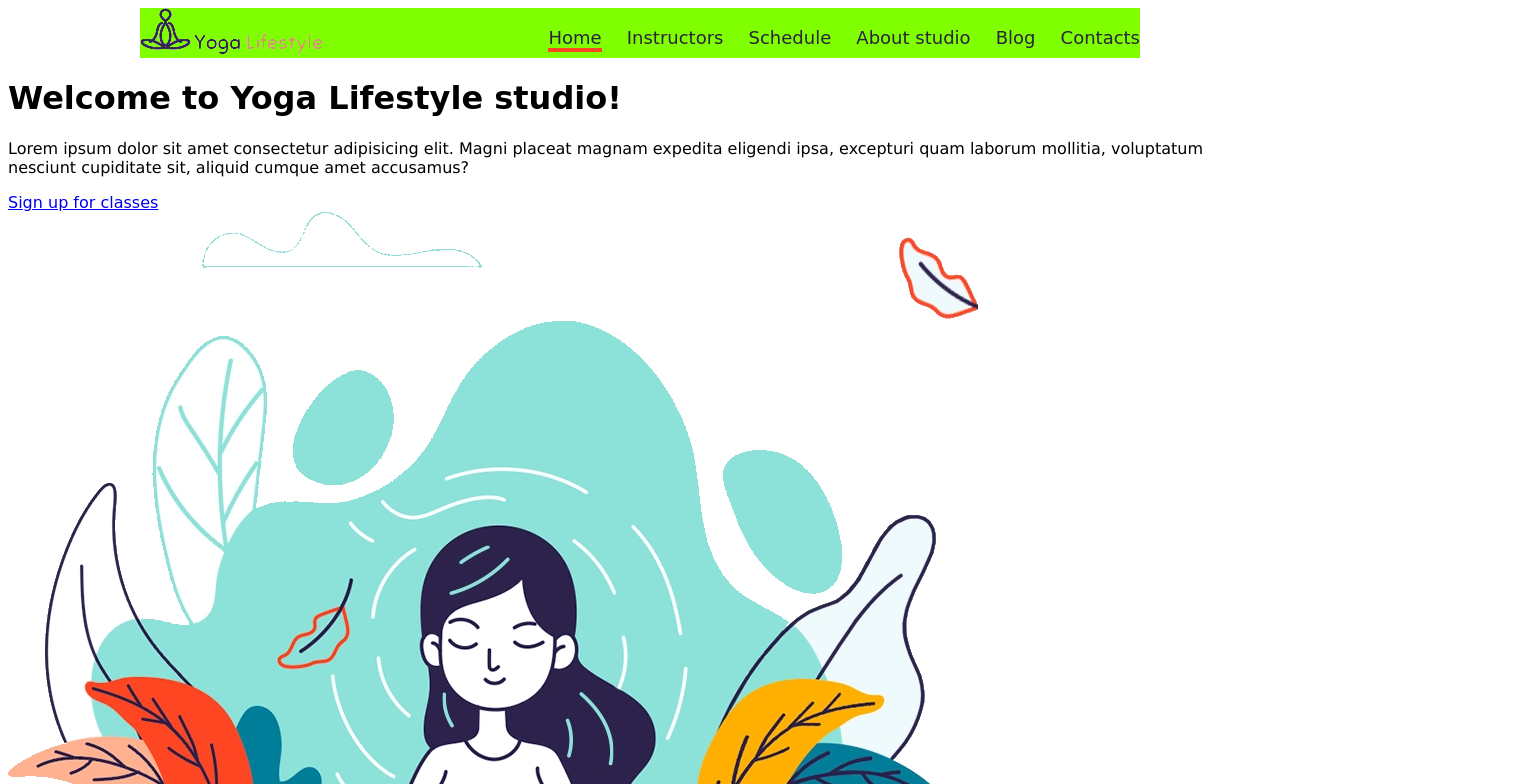
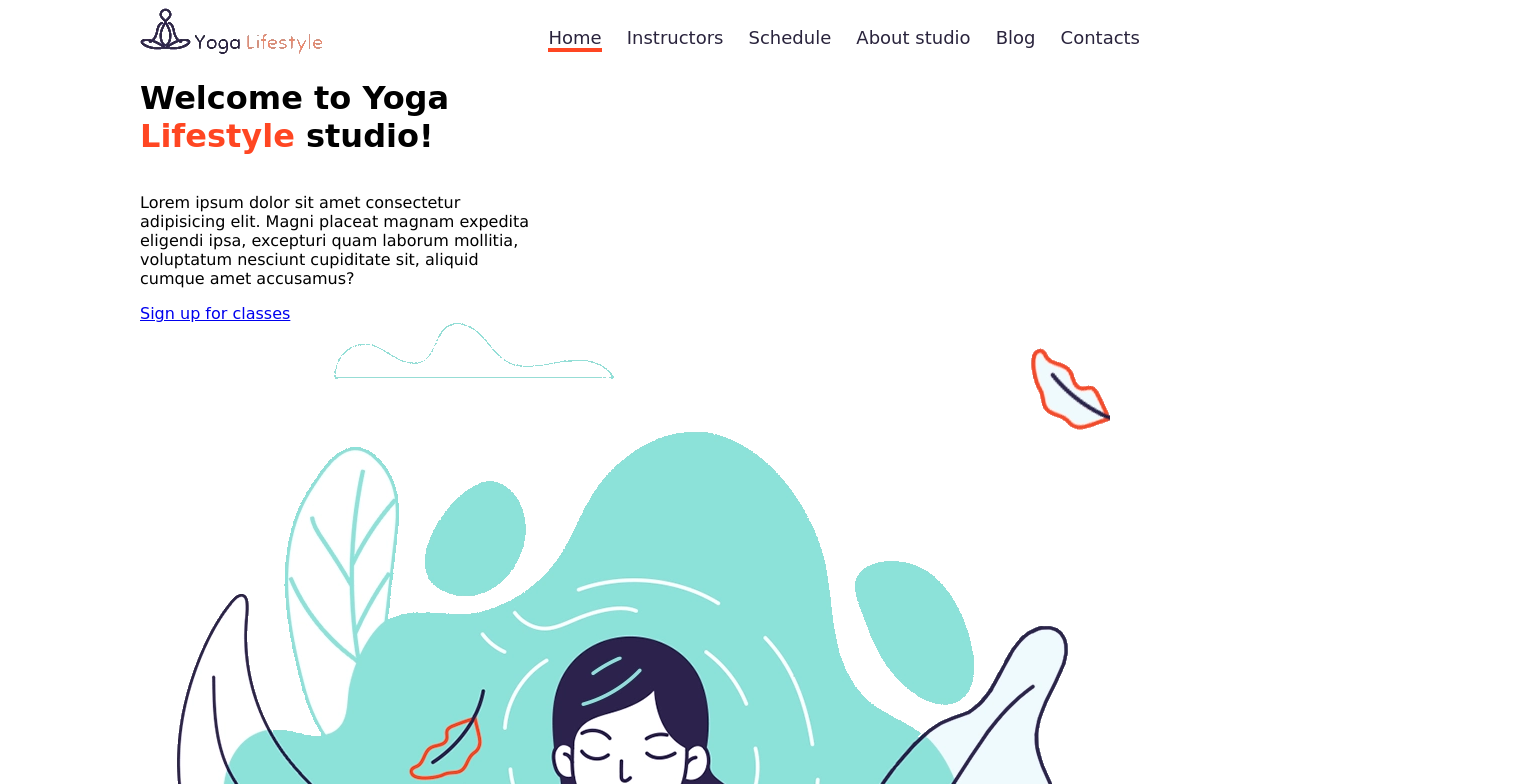
Before and after one commit to VaidasUrb/Yoga, a website: page index.html in a window 1280 px wide. Shown: the top 784 px of the page, 1536 px wide, since content can reach past the window. Drawn offline with Linux system fonts and the light colour scheme.

Commit message:
CSS variables

```diff
--- a/css/main.css
+++ b/css/main.css
@@ -1,12 +1,21 @@
+:root {
+  --org: #ff4622;
+  --plotis: 1000px;
+  --sonis-atstumas: calc((100% - var(--plotis)) / 2);
+  --main-width: calc(100% + var(--sonis-atstumas));
+  --text-width: calc(var(--plotis) * 0.4);
+  --text-margin: calc(var(--plotis) * 0.1);
+  --image-width: calc(100% - var(--plotis) / 2);
+}
+
 body {
   font-family: cursive;
 }
 
 header {
   display: inline-block;
-  width: 1000px;
-  margin-left: calc((100% - 1000px) / 2);
-  background-color: chartreuse;
+  width: var(--plotis);
+  margin-left: var(--sonis-atstumas);
 }
 
 heder > image {
@@ -29,27 +38,38 @@ nav > a {
 }
 
 nav > a:hover {
-  border-color: #ff4622;
+  border-color: var(--org);
 }
 
 nav > a:first-child {
   margin-left: 0px;
-  border-color: #ff4622;
+  border-color: var(--org);
 }
 
 main {
+  display: inline-block;
+  width: var(--main-width);
+  margin-left: var(--sonis-atstumas);
 }
 
 div {
+  float: left;
+  width: var(--text-width);
+  margin-right: var(--text-margin);
 }
 
 h1 {
+  display: inline-block;
+  width: 100%;
 }
 
 h1 > span {
+  color: var(--org);
 }
 
 p {
+  display: inline-block;
+  width: 100%;
   font-family: Verdana, Geneva, Tahoma, sans-serif;
 }
 
@@ -57,4 +77,6 @@ div > a {
 }
 
 main > image {
+  float: left;
+  width: var(--image-width);
 }
```
